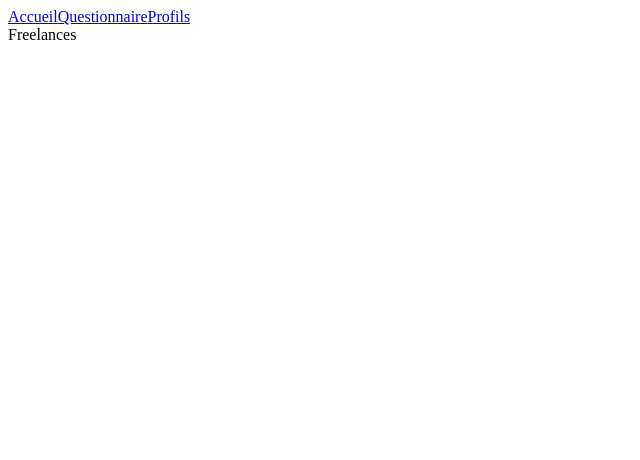
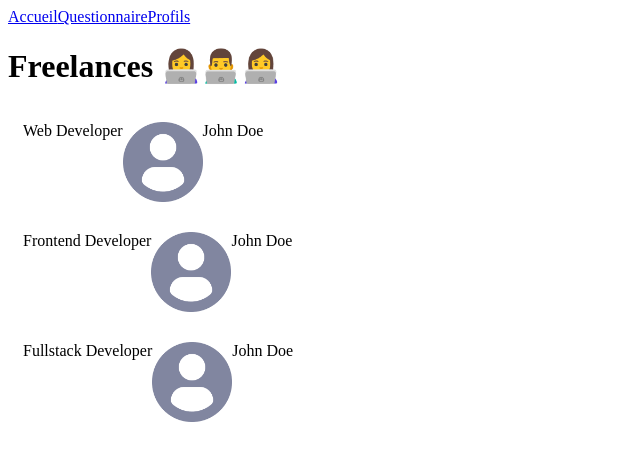
Before and after one commit to Ambrosioc/Shiny-Agency-react, a React (Create React App) app: page /freelances in a window 1280 px wide. Shown: the top 460 px of the page, without its empty margins (0-640 px from the left). Built offline with nearby package versions, Linux system fonts and the light colour scheme.

Commit message:
add card.jsx, profile.png, freelanceProfilData and Freelance.jsx

```diff
--- a/src/App.js
+++ b/src/App.js
@@ -2,7 +2,7 @@ import { Route, Routes } from "react-router-dom";
 import NotFound from "./Components/Error/NotFound";
 import Nav from "./Components/Header/Nav";
 import { Home, Survey } from "./Pages";
-import Freelances from "./Pages/Freelances";
+import Freelances from "./Pages/Freelances/Freelances";
 
 function App() {
   return (
--- a/src/Components/Card/Card.jsx
+++ b/src/Components/Card/Card.jsx
@@ -0,0 +1,28 @@
+import React from "react";
+import PropTypes from "prop-types";
+
+// <== props is an object and i can destructure it Card({jobTitle, picture, name}) ==>
+function Card(props) {
+  // <= this is a component that will render a card with the props passed to it
+  return (
+    <div style={{ display: "flex", flexDirection: "colum", padding: 15 }}>
+      <span>{props.label}</span>
+      <img src={props.picture} alt="freelance" heignt={80} width={80} />
+      <span>{props.title}</span>
+    </div>
+  );
+}
+
+// <== this is a prop type validation ==>
+Card.propTypes = {
+  label: PropTypes.string,
+  title: PropTypes.string.isRequired, // <= this is a prop type required
+  picture: PropTypes.string,
+};
+
+// <== this is the default value for the props ==>
+Card.defaultProps = {
+  label: "Dev Freelance",
+};
+
+export default Card;
--- a/src/Components/Error/NotFound.jsx
+++ b/src/Components/Error/NotFound.jsx
@@ -1,6 +1,7 @@
 import React from "react";
 
 function NotFound() {
+  // <= this is a 404 page that will be displayed if the user try to access a page that doesn't exist
   return (
     <div>
       <h1>404 NotFound</h1>
--- a/src/Pages/Freelances.jsx
+++ /dev/null
@@ -1,7 +0,0 @@
-import React from "react";
-
-function Freelances() {
-  return <div>Freelances</div>;
-}
-
-export default Freelances;
--- /dev/null
+++ b/src/Pages/Freelances/Freelances.jsx
@@ -0,0 +1,26 @@
+import React from "react";
+import Card from "../../Components/Card/Card";
+import freelanceProfiles from "./freelanceProfiles";
+
+function Freelances() {
+  return (
+    <div>
+      <h1>Freelances 👩‍💻👨‍💻👩‍💻 </h1>
+      {freelanceProfiles.map(
+        (
+          profile,
+          index // <= this is a map function that will loop through the freelanceProfiles array
+        ) => (
+          <Card // <= this is a component
+            key={`${profile.name}-${index}`} // <= this is a key for the component to be unique in the list of components
+            label={profile.jobTitle} // <= this is a prop that will be passed to the component
+            picture={profile.picture} // <= this is a prop that will be passed to the component
+            title={profile.name} // <= this is a prop that will be passed to the component
+          />
+        )
+      )}
+    </div>
+  );
+}
+
+export default Freelances;
--- /dev/null
+++ b/src/Pages/Freelances/freelanceProfiles.jsx
@@ -0,0 +1,22 @@
+import DafaultPicture from "../../Assets/profile.png";
+
+// This is the data that will be used to render the cards
+const freelanceProfiles = [
+  {
+    name: "John Doe",
+    jobTitle: "Web Developer",
+    picture: DafaultPicture,
+  },
+  {
+    name: "John Doe",
+    jobTitle: "Frontend Developer",
+    picture: DafaultPicture,
+  },
+  {
+    name: "John Doe",
+    jobTitle: "Fullstack Developer",
+    picture: DafaultPicture,
+  },
+];
+
+export default freelanceProfiles;
--- a/src/Pages/Survey.jsx
+++ b/src/Pages/Survey.jsx
@@ -2,11 +2,11 @@ import React from "react";
 import { Link, useParams } from "react-router-dom";
 
 function Survey() {
-  const { questionNumber } = useParams();
+  const { questionNumber } = useParams(); // <= this is a hook that will get the params from the url
   const questionNumberInt = parseInt(questionNumber);
   const prevQuestionNumber =
-    questionNumberInt === 1 ? 1 : questionNumberInt - 1;
-  const nextQuestionNumber = questionNumberInt + 1;
+    questionNumberInt === 1 ? 1 : questionNumberInt - 1; // <= this is a ternary operator that will check if the questionNumberInt is equal to 1 if it is it will return 1 else it will return questionNumberInt - 1
+  const nextQuestionNumber = questionNumberInt + 1; // <= this is a simple variable that will add 1 to the questionNumberInt
 
   return (
     <div>
@@ -16,7 +16,7 @@ function Survey() {
       {questionNumberInt === 10 ? (
         <Link to="/results">Resultats</Link>
       ) : (
-        <Link to={`/survey/${nextQuestionNumber}`}>Suivant</Link>
+        <Link to={`/survey/${nextQuestionNumber}`}>Suivant</Link> // <= this is a ternary operator that will check if the questionNumberInt is equal to 10 if it is it will return a link to the results page else it will return a link to the next question
       )}
     </div>
   );
```
Also changed, not shown: src/Assets/profile.png (added).
